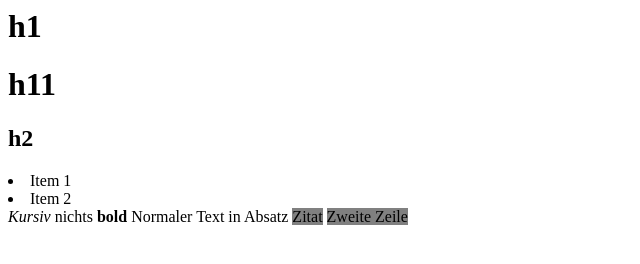
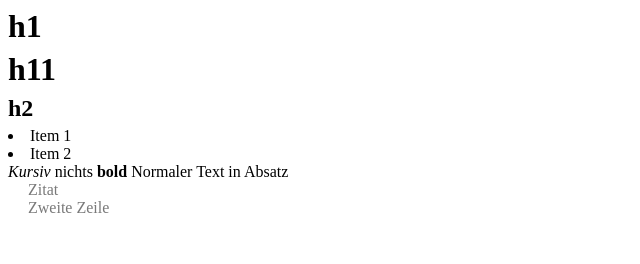
Before and after one commit to MoritzGoeckel/Markdown-to-HTML, a plain HTML site: page index.html in a window 1280 px wide. Shown: the whole page, without its empty margins (0-640 px from the left). Drawn offline with nearby package versions, Linux system fonts and the light colour scheme.

Commit message:
Update stylesheet.css

```diff
--- a/stylesheet.css
+++ b/stylesheet.css
@@ -5,5 +5,12 @@
 }
 
 .quote{
-	background-color: gray;
+	display: block;
+    	color: #797979;
+    	text-indent: 15pt;
 }
+
+h1, h2 {
+    margin-top: 0px;
+    margin-bottom: 0.2em;
+}
```
